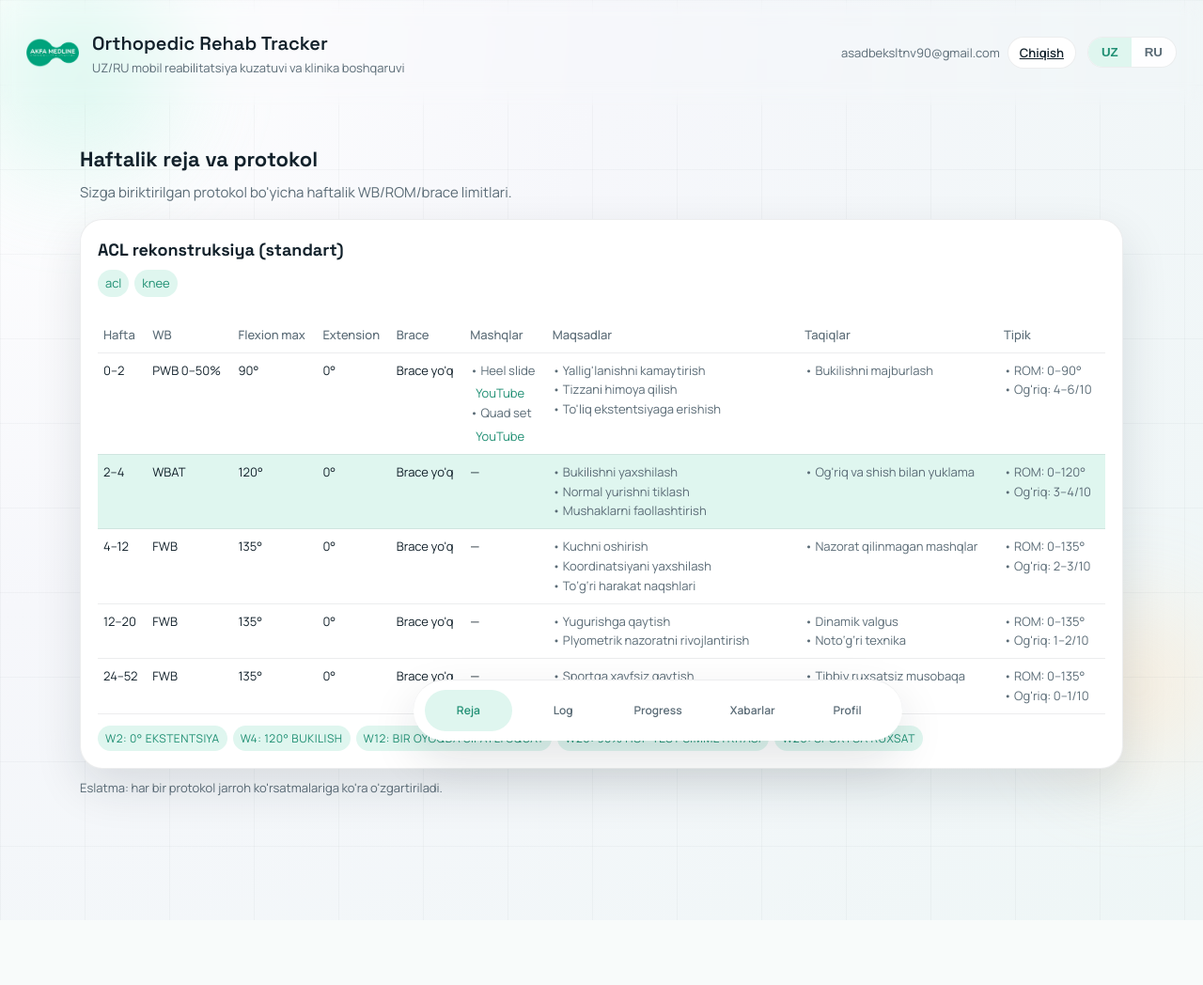
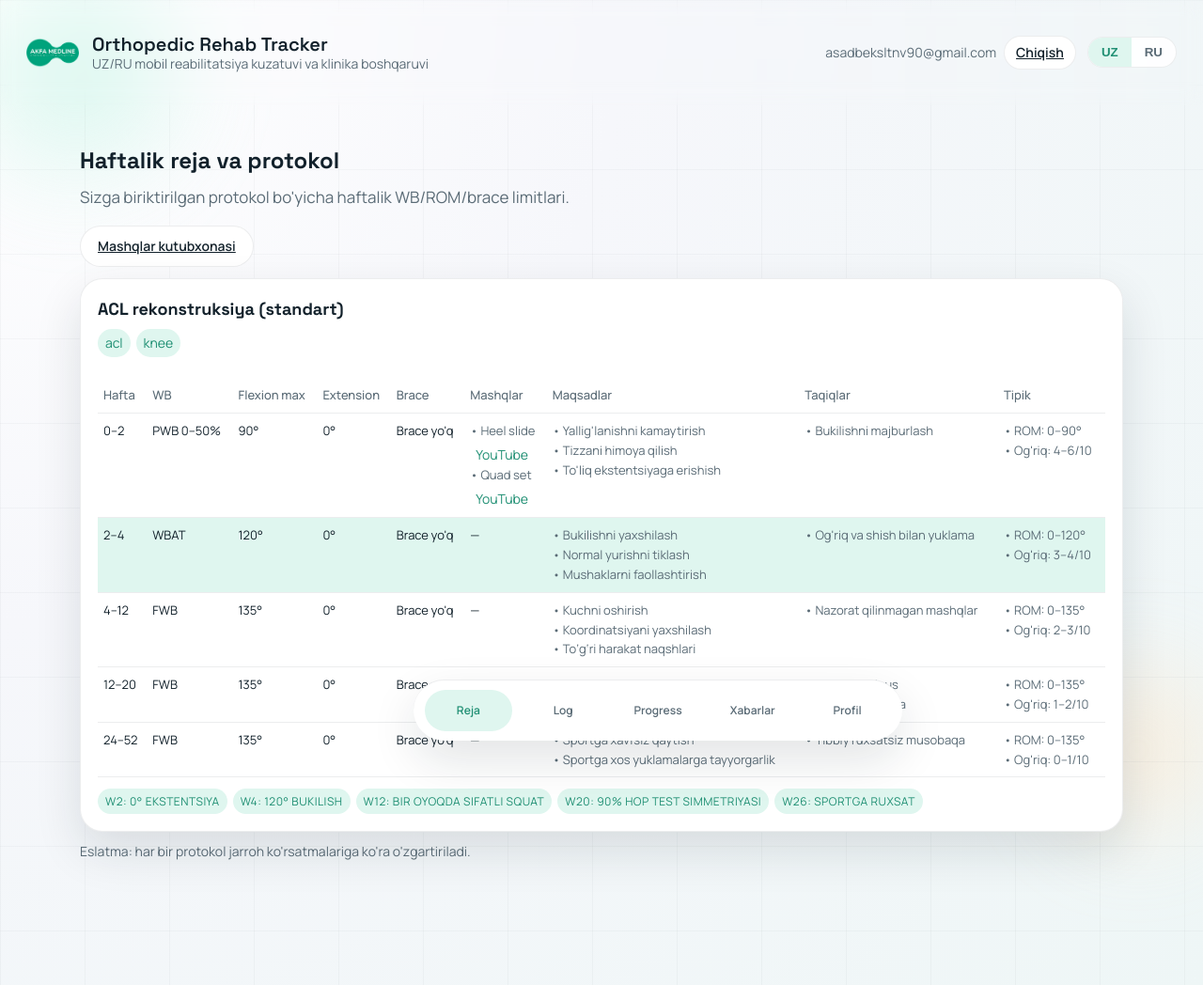
Before and after one commit to asdbksltnv/ACLRRehab, a Flask app: page /plan in a window 1280 px wide; the page is wider, and only the part inside the window is pictured. Shown: that part at 94% size. Before the commit the page ends 979 px from the top of that part, so only its background shows below. Run offline with Flask 3, Linux system fonts and the light colour scheme; a user stored in the database is signed in; data comes from the database, SQL or seed files in the repository; both versions use the stored data as it was after the commit.

Commit message:
library update

```diff
--- a/app.py
+++ b/app.py
@@ -1026,6 +1026,20 @@ def patient_plan():
     )
 
 
+@app.route("/exercises")
+@login_required
+def patient_exercises():
+    user = current_user()
+    if user and user["role"] == "admin":
+        return redirect(url_for("admin_exercises"))
+    exercises = fetch_exercises()
+    return render_template(
+        "exercises.html",
+        exercises_json=exercises,
+        **page_context("exercises", True),
+    )
+
+
 @app.route("/admin")
 @admin_required
 def admin_dashboard():
--- a/static/app.js
+++ b/static/app.js
@@ -145,6 +145,10 @@ const APP_DATA = {
       planCtaButton: "Rejani ochish",
       planPageTitle: "Haftalik reja va protokol",
       planPageSub: "Sizga biriktirilgan protokol bo'yicha haftalik WB/ROM/brace limitlari.",
+      viewExercisesButton: "Mashqlar kutubxonasi",
+      exerciseLibraryTitle: "Mashqlar kutubxonasi",
+      exerciseLibrarySub: "Barcha mashqlar, tavsif va YouTube videolari.",
+      exerciseLibraryEmpty: "Hozircha mashqlar yo‘q.",
       adminPill: "Admin panel",
       adminTitle: "Klinika boshqaruvi va protokol builder",
       adminIntro:
@@ -383,6 +387,10 @@ const APP_DATA = {
       planCtaButton: "Открыть план",
       planPageTitle: "Недельный план и протокол",
       planPageSub: "Лимиты WB/ROM/брейс по назначенному протоколу.",
+      viewExercisesButton: "Библиотека упражнений",
+      exerciseLibraryTitle: "Библиотека упражнений",
+      exerciseLibrarySub: "Все упражнения с описанием и видео YouTube.",
+      exerciseLibraryEmpty: "Пока нет упражнений.",
       adminPill: "Админ панель",
       adminTitle: "Управление клиникой и протокол builder",
       adminIntro:
@@ -1538,6 +1546,10 @@ const renderExercises = () => {
   const container = document.getElementById("exerciseLibrary");
   if (!container) return;
   container.innerHTML = "";
+  if (!APP_DATA.exercises.length) {
+    container.innerHTML = `<p class="note" data-i18n="exerciseLibraryEmpty">${APP_DATA.ui[state.lang].exerciseLibraryEmpty}</p>`;
+    return;
+  }
   APP_DATA.exercises.forEach((exercise, index) => {
     const { text: name, missing } = pickField(exercise, "name", state.lang);
     const { text: desc } = pickField(exercise, "desc", state.lang);
@@ -1548,10 +1560,12 @@ const renderExercises = () => {
     const fallbackLabel = missing
       ? `<span class="translation-label">${APP_DATA.ui[state.lang].translationFallback}</span>`
       : "";
+    const youtube = exercise.youtube_url ? buildYouTubeEmbed(exercise.youtube_url, name) : "";
     card.innerHTML = `
       <h4>${name}${fallbackLabel}</h4>
-      <p>${desc}</p>
-      <div class="exercise-meta">${exercise.sets_reps} · ${precautions}</div>
+      <p>${desc || "—"}</p>
+      <div class="exercise-meta">${exercise.sets_reps || "—"} · ${precautions || "—"}</div>
+      ${youtube}
     `;
     container.appendChild(card);
   });
--- a/static/styles.css
+++ b/static/styles.css
@@ -16,11 +16,12 @@
   --radius-lg: 24px;
   --radius-md: 16px;
   --radius-sm: 12px;
-  --font-xs: 12px;
-  --font-sm: 13px;
-  --font-md: 15px;
-  --font-lg: 20px;
-  --font-xl: 22px;
+  --font-xs: clamp(11px, 2.3vw, 12px);
+  --font-sm: clamp(13px, 2.6vw, 14px);
+  --font-md: clamp(15px, 3vw, 17px);
+  --font-lg: clamp(18px, 3.4vw, 20px);
+  --font-xl: clamp(20px, 4vw, 24px);
+  --topbar-offset: 96px;
 }
 
 * {
@@ -97,6 +98,7 @@ body {
   align-items: center;
   justify-content: space-between;
   padding: 28px 28px;
+  gap: 12px;
   backdrop-filter: blur(10px);
 }
 
@@ -105,6 +107,7 @@ body {
   align-items: center;
   gap: 12px;
   flex-wrap: wrap;
+  row-gap: 8px;
   justify-content: flex-end;
 }
 
@@ -146,7 +149,7 @@ body {
 
 .admin-subnav {
   position: sticky;
-  top: 92px;
+  top: var(--topbar-offset);
   z-index: 9;
   display: flex;
   gap: 6px;
@@ -182,6 +185,12 @@ body {
   display: flex;
   gap: 14px;
   align-items: center;
+  min-width: 0;
+  flex: 1;
+}
+
+.brand-text {
+  min-width: 0;
 }
 
 .logo {
@@ -208,12 +217,16 @@ body {
 .brand-title {
   font-family: "Space Grotesk", sans-serif;
   font-weight: 600;
-  font-size: 18px;
+  font-size: var(--font-lg);
+  line-height: 1.2;
+  overflow-wrap: anywhere;
 }
 
 .brand-sub {
-  font-size: 13px;
+  font-size: var(--font-sm);
   color: var(--muted);
+  line-height: 1.3;
+  overflow-wrap: anywhere;
 }
 
 .lang-toggle {
@@ -890,7 +903,22 @@ body {
   color: var(--muted);
 }
 
+.section-actions {
+  display: flex;
+  gap: 10px;
+  flex-wrap: wrap;
+  margin-bottom: 12px;
+}
+
+.exercise-library {
+  display: grid;
+  gap: 16px;
+  grid-template-columns: repeat(auto-fit, minmax(240px, 1fr));
+}
+
 .exercise-card {
+  display: grid;
+  gap: 8px;
   padding: 16px;
   border-radius: var(--radius-md);
   border: 1px solid var(--stroke);
@@ -1195,6 +1223,10 @@ body {
 }
 
 @media (max-width: 720px) {
+  :root {
+    --topbar-offset: 80px;
+  }
+
   .container {
     padding: 0 14px 28px;
   }
@@ -1216,7 +1248,7 @@ body {
   }
 
   .admin-subnav {
-    top: 74px;
+    top: var(--topbar-offset);
   }
 
   .logo {
@@ -1287,7 +1319,33 @@ body {
   }
 }
 
+@media (max-width: 860px) {
+  :root {
+    --topbar-offset: 88px;
+  }
+
+  .topbar {
+    flex-direction: column;
+    align-items: stretch;
+  }
+
+  .topbar-actions {
+    width: 100%;
+    justify-content: space-between;
+  }
+
+  .page-nav {
+    width: 100%;
+    justify-content: flex-start;
+    overflow-x: auto;
+  }
+}
+
 @media (max-width: 520px) {
+  :root {
+    --topbar-offset: 72px;
+  }
+
   .topbar {
     flex-direction: column;
     align-items: flex-start;
--- a/templates/plan.html
+++ b/templates/plan.html
@@ -5,6 +5,9 @@
     <div class="section-head">
       <h2 data-i18n="planPageTitle">Haftalik reja va protokol</h2>
       <p data-i18n="planPageSub">Sizga biriktirilgan protokol bo'yicha haftalik WB/ROM/brace limitlari.</p>
+    </div>
+    <div class="section-actions">
+      <a class="btn ghost" href="{{ url_for('patient_exercises') }}" data-i18n="viewExercisesButton">Mashqlar kutubxonasi</a>
     </div>
     {% if not user['protocol_id'] %}
       <div class="notice warn" data-i18n="planMissing">Protokol tanlanmagan. Profilingizda protokolni tanlang.</div>
```
Also changed, not shown: templates/exercises.html (added, +15 -0 lines), rehab.sqlite3, 1 other file.
